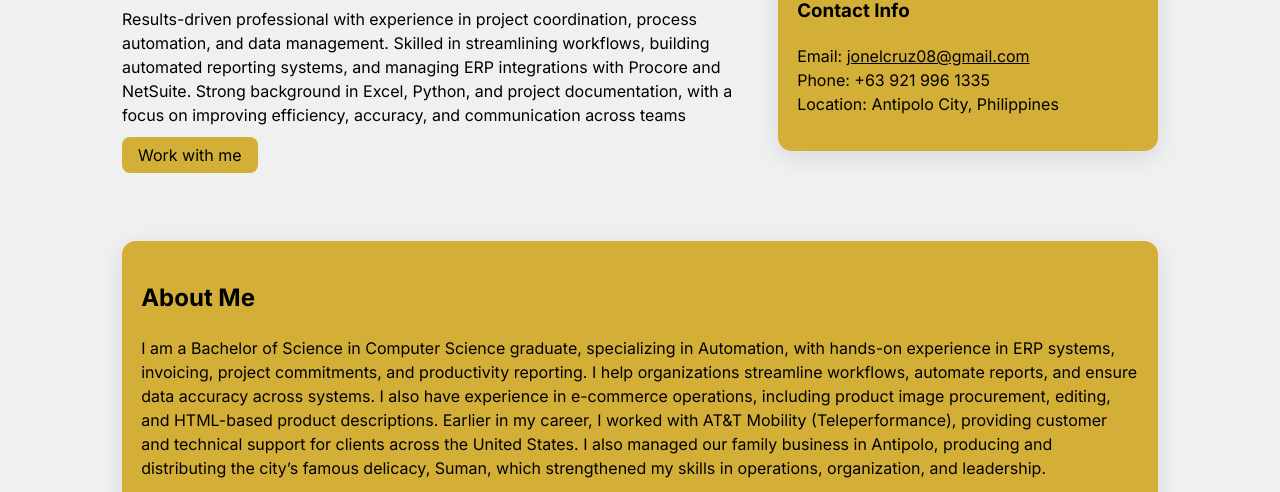
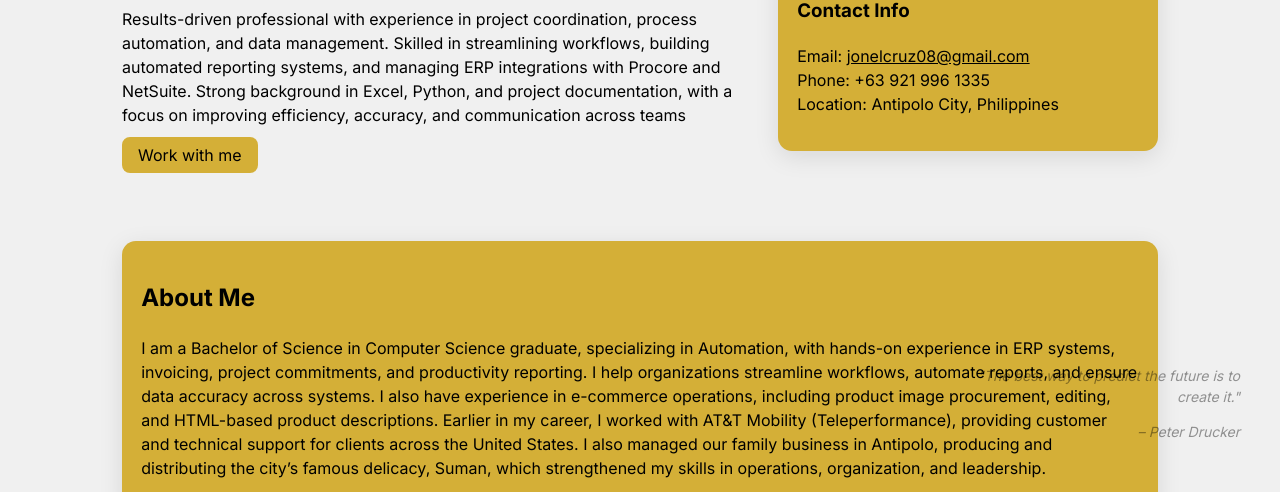
Before and after one commit to jonelcruz08-bot/AllaboutMJC, a plain HTML site: page index.html in a window 1280 px wide. Shown: the part 308-800 px from the top of the page. Drawn offline with Linux system fonts and the light colour scheme.

Commit message:
Update index.html

```diff
--- a/index.html
+++ b/index.html
@@ -125,6 +125,22 @@
     background: #fff;
     color: var(--text);
   }
+ .quote {
+  position: fixed;
+  right: 40px;
+  bottom: 50px;
+  width: 280px;
+  font-style: italic;
+  color: rgba(0, 0, 0, 0.4); /* soft visibility */
+  font-size: 14px;
+  text-align: right;
+  transition: all 0.3s ease;
+}
+
+.quote:hover {
+  color: rgba(0, 0, 0, 0.8); /* highlight when hovered */
+  transform: translateY(-3px);
+}
 </style>
 
 </head>
@@ -227,6 +243,10 @@
       <p>© <span id="year"></span> Michael John F. Cruz</p>
     </footer>
   </main>
+<div class="quote">
+  <p>"The best way to predict the future is to create it."</p>
+  <span>– Peter Drucker</span>
+</div>
 
   <script>
     document.getElementById('year').textContent = new Date().getFullYear();
```
